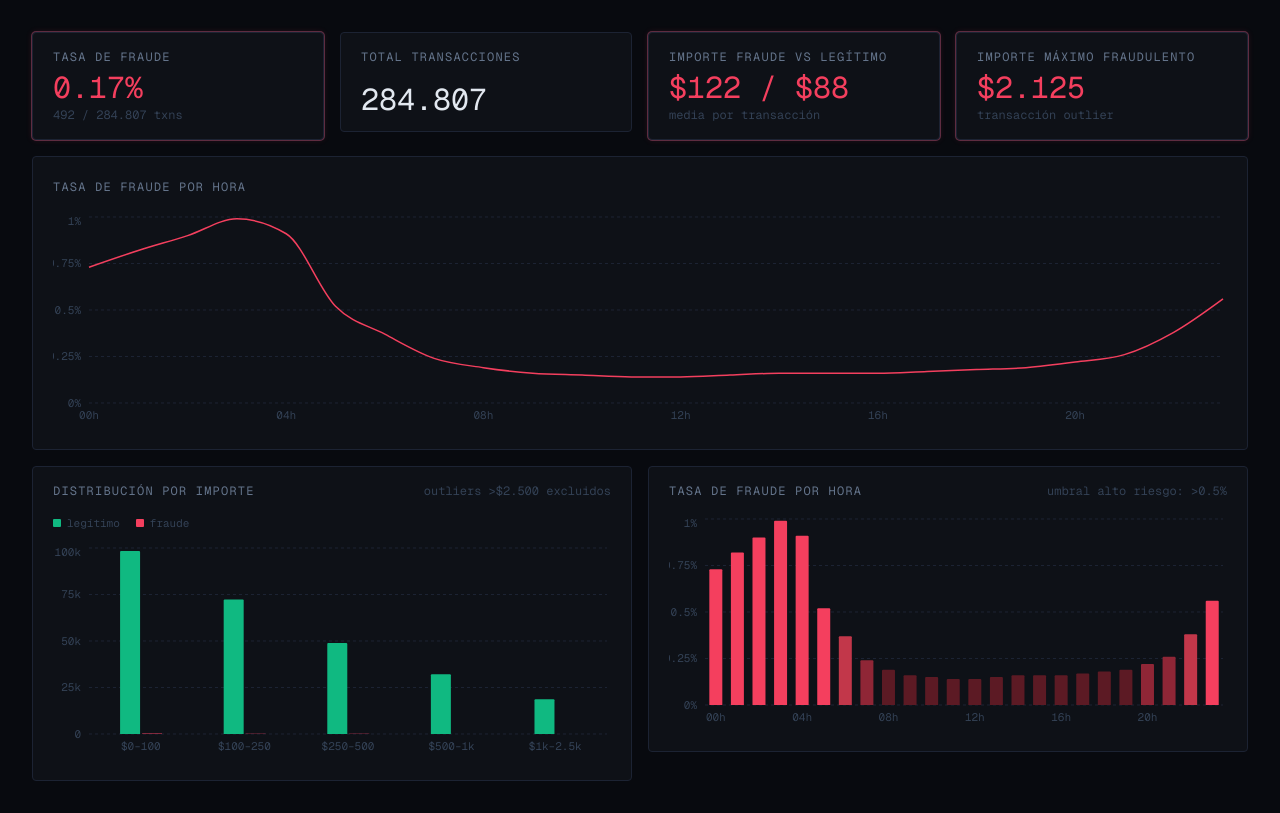
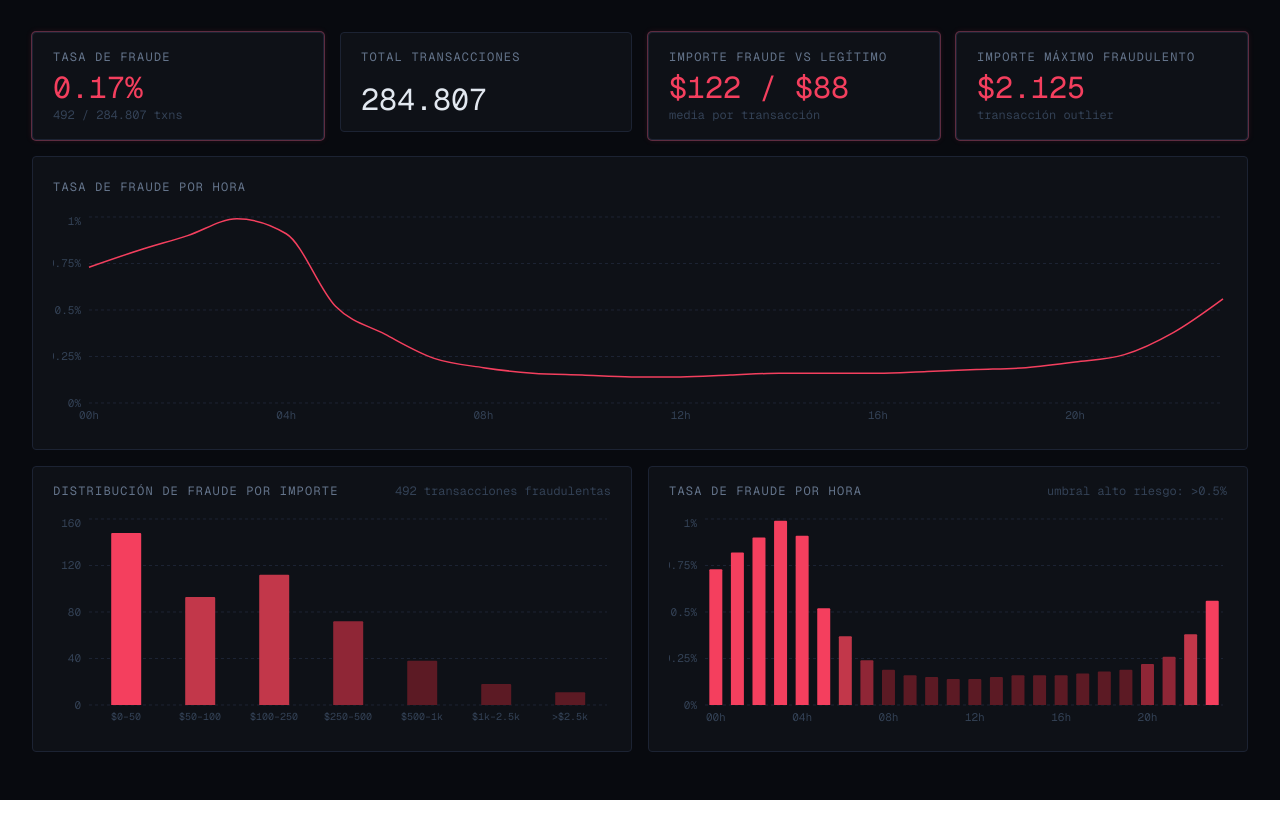
Before and after one commit to josegijon/fraudlens, a React (Vite) app in the folder frontend/: page / in a window 1280 px wide. Built offline with nearby package versions, Linux system fonts and the light colour scheme.

Commit message:
fix: rework AmountDistribution for fraud visibility

```diff
--- a/frontend/src/components/AmountDistribution.tsx
+++ b/frontend/src/components/AmountDistribution.tsx
@@ -5,29 +5,35 @@ import {
     YAxis,
     CartesianGrid,
     Tooltip,
-    Legend,
     ResponsiveContainer,
+    Cell,
 } from 'recharts'
 
 type AmountBucket = {
-    range: string   // label del rango, ej: "$0–100"
-    legit: number   // transacciones legítimas en ese rango
-    fraud: number   // transacciones fraudulentas en ese rango
+    range: string
+    count: number
+    pct: number // % del total de fraudes en este rango
 }
 
-// Mock data — rangos de importe hasta $2.500 (outliers extremos excluidos)
-// Basado en distribución real del dataset de Kaggle
-// Las transacciones fraudulentas se concentran en el rango $0–$500
+// Mock data — distribución de importes exclusivamente de transacciones fraudulentas
+// Basado en el patrón real del dataset: fraude concentrado en importes bajos-medios
 const MOCK_DATA: AmountBucket[] = [
-    { range: '$0–100', legit: 98420, fraud: 241 },
-    { range: '$100–250', legit: 72340, fraud: 118 },
-    { range: '$250–500', legit: 48920, fraud: 72 },
-    { range: '$500–1k', legit: 32180, fraud: 38 },
-    { range: '$1k–2.5k', legit: 18640, fraud: 18 },
+    { range: '$0–50', count: 148, pct: 30.1 },
+    { range: '$50–100', count: 93, pct: 18.9 },
+    { range: '$100–250', count: 112, pct: 22.8 },
+    { range: '$250–500', count: 72, pct: 14.6 },
+    { range: '$500–1k', count: 38, pct: 7.7 },
+    { range: '$1k–2.5k', count: 18, pct: 3.7 },
+    { range: '>$2.5k', count: 11, pct: 2.2 },
 ]
 
-const FRAUD_COLOR = 'var(--color-fraud)'
-const LEGIT_COLOR = 'var(--color-legit)'
+// Intensidad de rojo proporcional al % — más fraude, más saturado
+const getBarColor = (pct: number) => {
+    if (pct >= 25) return 'var(--color-fraud)'
+    if (pct >= 15) return '#c2374a'
+    if (pct >= 8) return '#8f2636'
+    return '#5c1a24'
+}
 
 const CustomTooltip = ({
     active,
@@ -35,17 +41,12 @@ const CustomTooltip = ({
     label,
 }: {
     active?: boolean
-    payload?: { name: string; value: number; color: string }[]
+    payload?: { value: number }[]
     label?: string
 }) => {
     if (!active || !payload?.length) return null
 
-    const legit = payload.find(p => p.name === 'legit')
-    const fraud = payload.find(p => p.name === 'fraud')
-    const total = (legit?.value ?? 0) + (fraud?.value ?? 0)
-    const fraudRate = total > 0
-        ? ((fraud?.value ?? 0) / total * 100).toFixed(2)
-        : '0.00'
+    const point = MOCK_DATA.find(d => d.range === label)
 
     return (
         <div
@@ -61,39 +62,15 @@ const CustomTooltip = ({
             <p style={{ color: 'var(--color-text-secondary)', marginBottom: 6 }}>
                 {label}
             </p>
-            <p style={{ color: LEGIT_COLOR, marginBottom: 2 }}>
-                legítimo: {legit?.value.toLocaleString()}
-            </p>
-            <p style={{ color: FRAUD_COLOR, marginBottom: 6 }}>
-                fraude: {fraud?.value.toLocaleString()}
+            <p style={{ color: 'var(--color-fraud)', marginBottom: 2 }}>
+                {payload[0].value} transacciones fraudulentas
             </p>
             <p style={{ color: 'var(--color-text-muted)' }}>
-                tasa: {fraudRate}%
+                {point?.pct.toFixed(1)}% del total de fraudes
             </p>
         </div>
     )
 }
-
-const CustomLegend = () => (
-    <div
-        style={{
-            display: 'flex',
-            gap: 16,
-            fontFamily: 'GeistMono',
-            fontSize: 11,
-            color: 'var(--color-text-muted)',
-        }}
-    >
-        <span style={{ display: 'flex', alignItems: 'center', gap: 6 }}>
-            <span style={{ width: 8, height: 8, borderRadius: 1, background: LEGIT_COLOR, display: 'inline-block' }} />
-            legítimo
-        </span>
-        <span style={{ display: 'flex', alignItems: 'center', gap: 6 }}>
-            <span style={{ width: 8, height: 8, borderRadius: 1, background: FRAUD_COLOR, display: 'inline-block' }} />
-            fraude
-        </span>
-    </div>
-)
 
 export function AmountDistribution() {
     return (
@@ -101,16 +78,11 @@ export function AmountDistribution() {
             {/* Header */}
             <div className="flex items-center justify-between mb-4">
                 <span className="text-xs tracking-widest uppercase font-[GeistMono] text-text-secondary">
-                    Distribución por importe
+                    Distribución de fraude por importe
                 </span>
                 <span className="text-xs font-[GeistMono] text-text-muted">
-                    outliers &gt;$2.500 excluidos
+                    492 transacciones fraudulentas
                 </span>
-            </div>
-
-            {/* Legend */}
-            <div className="mb-3">
-                <CustomLegend />
             </div>
 
             {/* Chart */}
@@ -120,7 +92,6 @@ export function AmountDistribution() {
                         data={MOCK_DATA}
                         margin={{ top: 4, right: 4, left: -24, bottom: 0 }}
                         barCategoryGap="30%"
-                        barGap={2}
                     >
                         <CartesianGrid
                             strokeDasharray="3 3"
@@ -129,20 +100,24 @@ export function AmountDistribution() {
                         />
                         <XAxis
                             dataKey="range"
+                            tick={{ fontFamily: 'GeistMono', fontSize: 10, fill: 'var(--color-text-muted)' }}
+                            tickLine={false}
+                            axisLine={false}
+                        />
+                        <YAxis
                             tick={{ fontFamily: 'GeistMono', fontSize: 11, fill: 'var(--color-text-muted)' }}
                             tickLine={false}
                             axisLine={false}
                         />
-                        <YAxis
-                            tickFormatter={(v) => v >= 1000 ? `${(v / 1000).toFixed(0)}k` : v}
-                            tick={{ fontFamily: 'GeistMono', fontSize: 11, fill: 'var(--color-text-muted)' }}
-                            tickLine={false}
-                            axisLine={false}
+                        <Tooltip
+                            content={<CustomTooltip />}
+                            cursor={{ fill: 'var(--color-border)', opacity: 0.4 }}
                         />
-                        <Tooltip content={<CustomTooltip />} cursor={{ fill: 'var(--color-border)', opacity: 0.4 }} />
-                        <Legend content={<></>} />
-                        <Bar dataKey="legit" name="legit" fill={LEGIT_COLOR} radius={[1, 1, 0, 0]} />
-                        <Bar dataKey="fraud" name="fraud" fill={FRAUD_COLOR} radius={[1, 1, 0, 0]} />
+                        <Bar dataKey="count" radius={[1, 1, 0, 0]}>
+                            {MOCK_DATA.map((entry) => (
+                                <Cell key={entry.range} fill={getBarColor(entry.pct)} />
+                            ))}
+                        </Bar>
                     </BarChart>
                 </ResponsiveContainer>
             </div>
```
